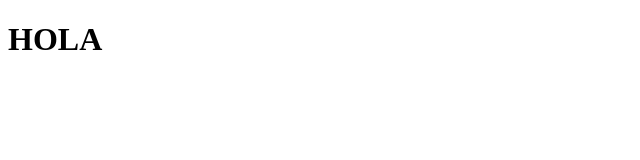
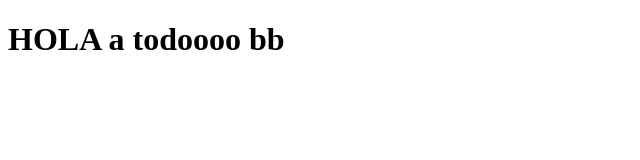
Before and after one commit to danielhh-dev/proyectoDemoCursoPrework, a plain HTML site: page index.html in a window 1280 px wide. Shown: the whole page, without its empty margins (0-640 px from the left). Drawn offline with Linux system fonts and the light colour scheme.

Commit message:
cambios agregados

```diff
--- a/index.html
+++ b/index.html
@@ -7,6 +7,6 @@
     <title>Document</title>
 </head>
 <body>
-    <h1>HOLA</h1>
+    <h1>HOLA a todoooo bb</h1>
 </body>
 </html>
```
